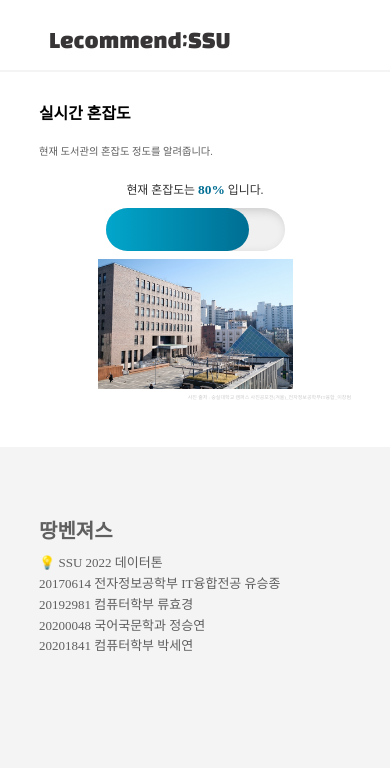
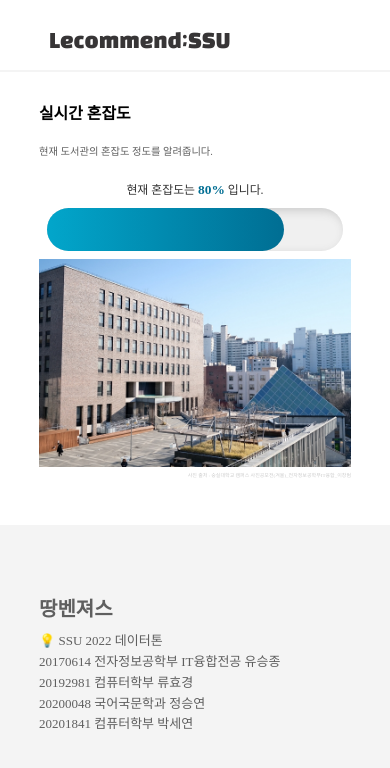
Before and after one commit to seyxxn/lecommendSSU, a React (Create React App) app in the folder lecommend-ssu/: page /realtimecongetsion in a window 390 px wide. Shown: the top 768 px of the page. Built offline with nearby package versions, Linux system fonts and the light colour scheme.

Commit message:
모바일 CSS 수정2

```diff
--- a/lecommend-ssu/src/App.css
+++ b/lecommend-ssu/src/App.css
@@ -394,7 +394,7 @@
 
 /* 셀렉트 박스 */
 select {
-  width: 25vw;
+  width: 15vw;
   padding: 5px;
   margin: 5px;
   border: 1px solid #999;
@@ -508,6 +508,17 @@
   .serviceButton2 {
     width: 80vw;
   }
+
+  .libImg {
+    width: 80vw;
+  }
+  .progress {
+    width: 80vw;
+  }
+
+  select {
+    width: 25vw;
+  }
 }
 
 .date {
```
